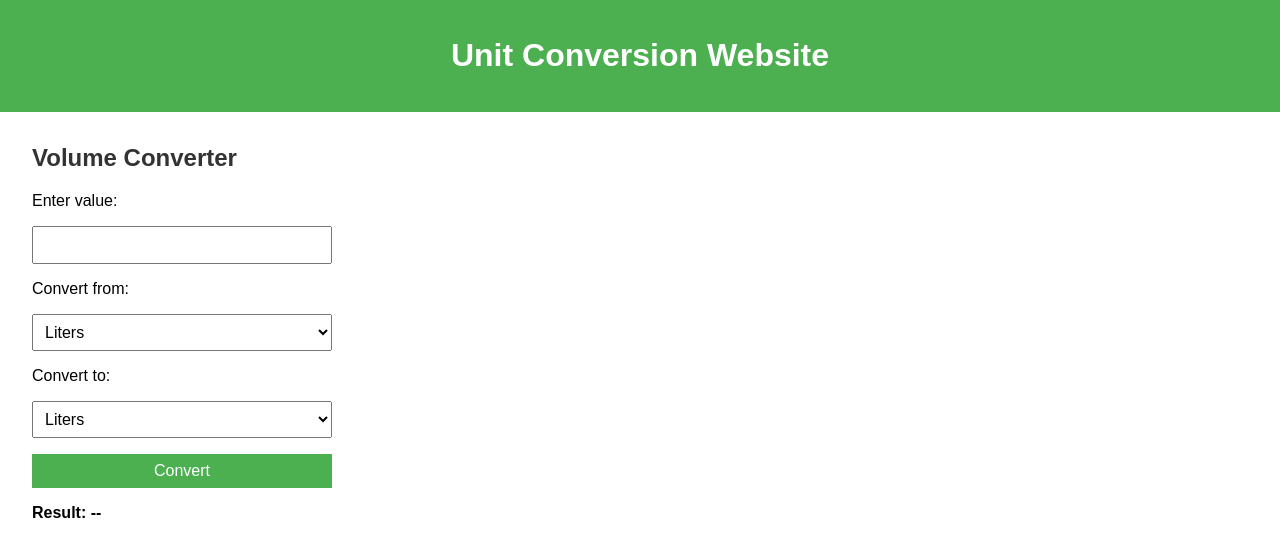
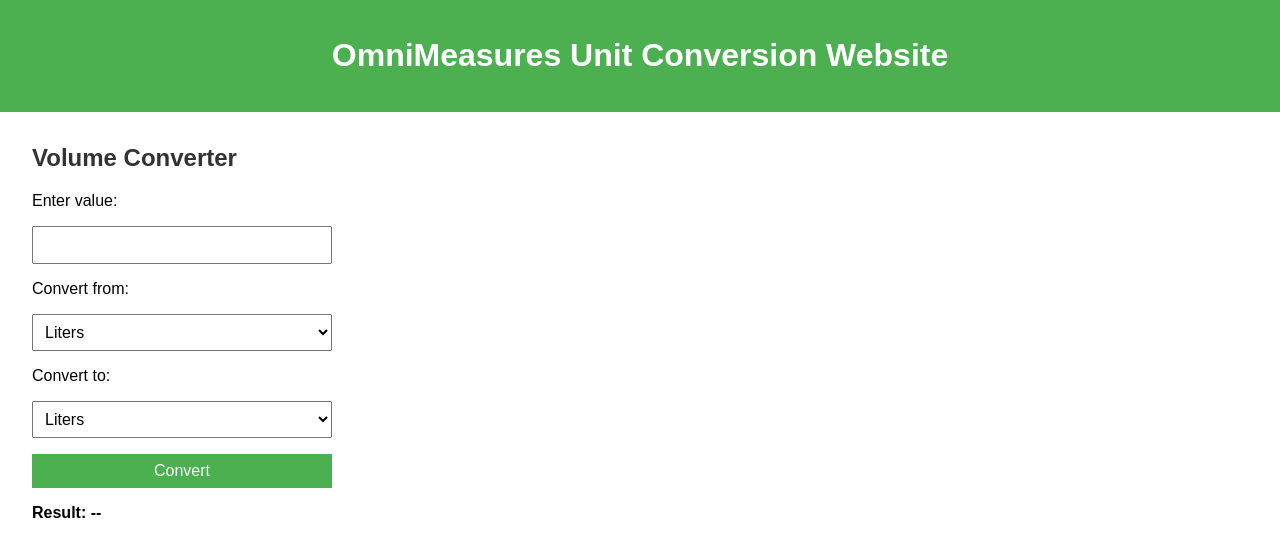
Before and after one commit to Zestastic/omnimeasures-site, a website: page dist/index.html in a window 1280 px wide. Drawn offline with Linux system fonts and the light colour scheme.

Commit message:
Test sync to ServerAvatar

```diff
--- a/dist/index.html
+++ b/dist/index.html
@@ -8,7 +8,7 @@
 </head>
 <body>
     <header>
-        <h1>Unit Conversion Website</h1>
+        <h1>OmniMeasures Unit Conversion Website</h1>
     </header>
     <main>
         <section id="volume-converter">
```
